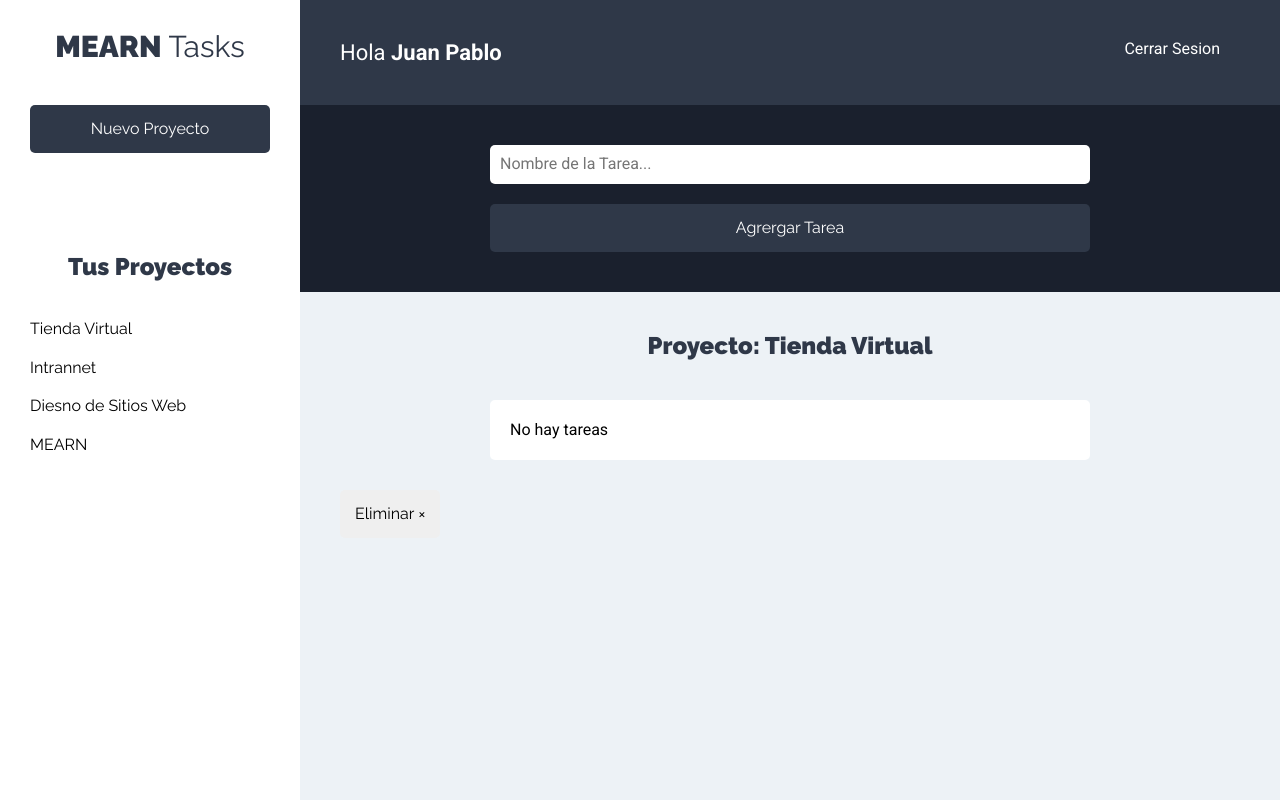
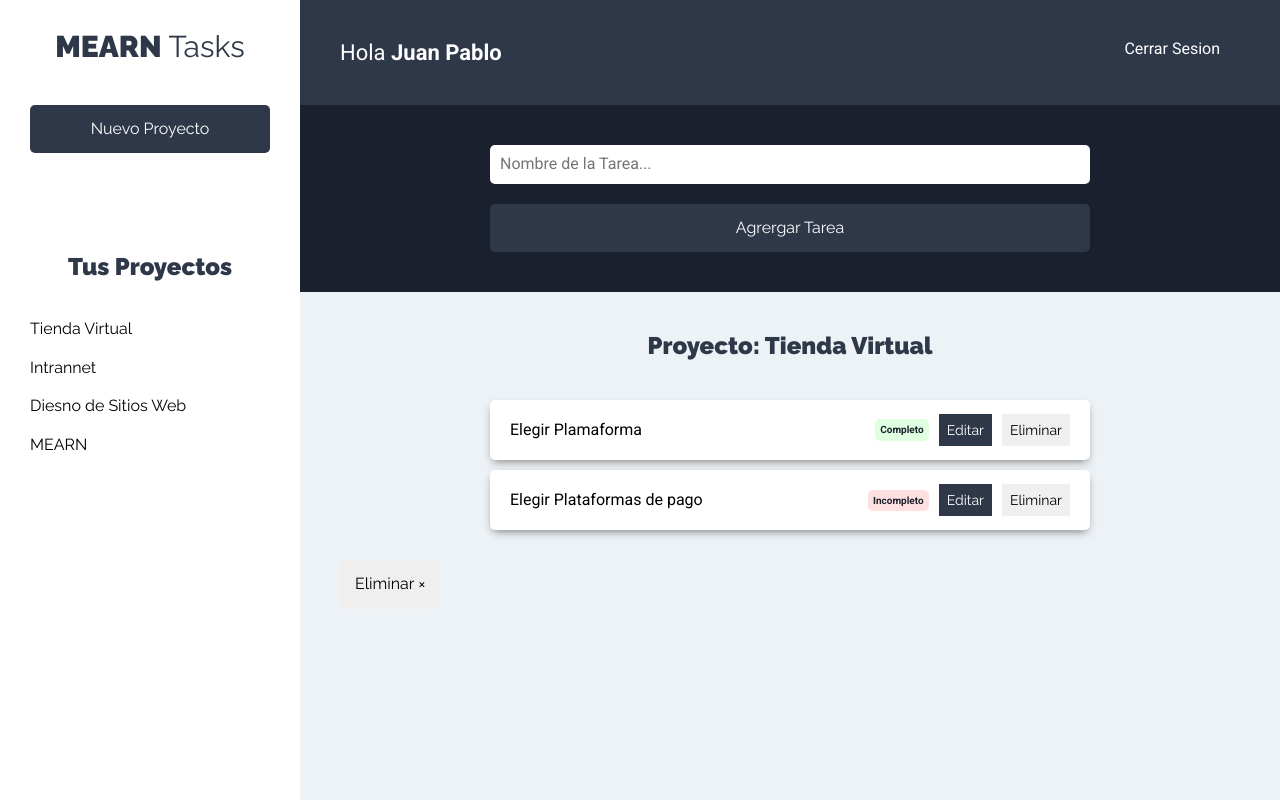
Before and after one commit to freilinjb/proyecto, a React (Create React App) app: page /proyectos in a window 1280 px wide. Both pictures are taken after a click on the button "Tienda Virtual". Built offline with nearby package versions, Linux system fonts and the light colour scheme.

Commit message:
mostrando las tareas del state en el DOM filtradas por proyecto seleccionado = probado

```diff
--- a/src/components/tareas/LIstadoTareas.jsx
+++ b/src/components/tareas/LIstadoTareas.jsx
@@ -2,6 +2,7 @@ import React, {Fragment, useContext} from 'react';
 import Tarea from '../tareas/Tarea';
 
 import proyectoContext from '../../context/proyectos/proyectoContext';
+import tareaContext from '../../context/tareas/tareaContext';
 
 
 const ListadoTareas = () => {
@@ -10,14 +11,16 @@ const ListadoTareas = () => {
     const proyectosContext = useContext(proyectoContext);
     const { proyecto, eliminarProyecto } = proyectosContext;
 
+    //Obtener las tareas del proyecto
+    const tareasContext = useContext(tareaContext);
+    const { tareasproyecto } = tareasContext;
+
     //Si no hay un proyecto seleccionado
     if(!proyecto) return <h2>Selecciona un proyecto</h2>
 
     //Array destructuring para extraer el proyecto actual
     const [proyectoActual]= proyecto;
 
-    //Prueba
-    const tareasProyecto = []
 
     //Eliminar proyecto
     const onClickEliminar = () => {
@@ -29,9 +32,9 @@ const ListadoTareas = () => {
 
             <ul className="listado-tareas">
                 {/* Ternario */}
-                {tareasProyecto.length === 0
+                {tareasproyecto.length === 0
                     ? (<li className="tarea"><p>No hay tareas</p></li>)
-                    : tareasProyecto.map(tarea => (
+                    : tareasproyecto.map(tarea => (
                         <Tarea tarea={tarea}/>
                     ))
                 }
```
